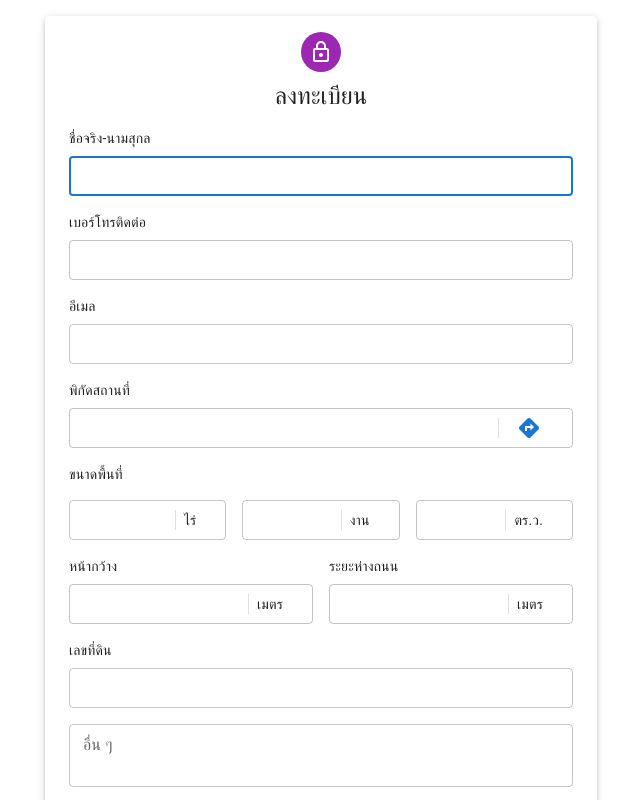
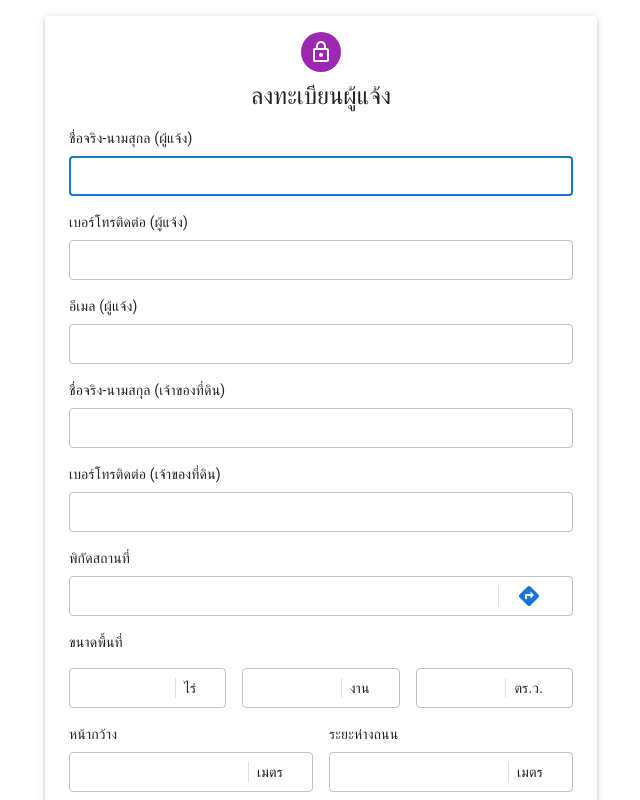
Before and after one commit to teeerapon/Reminder_APP, a React (Create React App) app: page / in a window 1280 px wide. Shown: the top 800 px of the page, without its empty margins (319-959 px from the left). Built offline with nearby package versions, Linux system fonts and the light colour scheme.

Commit message:
Add Owner

```diff
--- a/src/Reminder_page.js
+++ b/src/Reminder_page.js
@@ -22,29 +22,20 @@ const theme = createTheme();
 
 export default function SignUp() {
 
-  const [forms, setForms] = React.useState([{ Name: "", Tell: "", Email: "", Latitude: "", Longitude: "", Area_width: "", Area_road: "", Area_total: "", NumberArea: "", Remark: "" }]);
+  const [forms, setForms] = React.useState([{ Name: "", Tell: "", Email: "", Owner_Name: "", Owner_Tell: "", Latitude: "", Longitude: "", Area_width: "", Area_road: "", Area_total: "", NumberArea: "", Remark: "" }]);
   const [size, setSize] = React.useState([{ farm: "", work: "", wa: "" }])
   const navigate = useNavigate();
   const [checked_name, setChecked_name] = React.useState(1)
   const [checked_tel, setChecked_tel] = React.useState(1)
   const [checked_email, setChecked_email] = React.useState(1)
-  const [location, setLocation] = React.useState({
-    loaded: false,
-    coordinates: { lat: "", lng: "" },
-  });
 
   const onSuccess = (location) => {
-    setLocation({
-      loaded: true,
-      coordinates: {
-        lat: location.coords.latitude,
-        lng: location.coords.longitude,
-      },
-    });
     const FromValues = {
       Name: forms.Name,
       Tell: forms.Tell,
       Email: forms.Email,
+      Owner_Name: forms.Owner_Name,
+      Owner_Tell: forms.Owner_Tell,
       Latitude: location.coords.latitude,
       Longitude: location.coords.longitude,
       Area_width: forms.Area_width,
@@ -56,26 +47,16 @@ export default function SignUp() {
     setForms(FromValues)
   };
 
-  const onError = (error) => {
-    setLocation({
-      loaded: true,
-      error: {
-        code: error.code,
-        message: error.message,
-      },
-    });
-  };
-
   const getUserGeolocationDetails = (event) => {
     event.preventDefault();
     if (!("geolocation" in navigator)) {
-      onError({
+      alert({
         code: 0,
         message: "Geolocation not supported",
       });
     }
 
-    navigator.geolocation.getCurrentPosition(onSuccess, onError);
+    navigator.geolocation.getCurrentPosition(onSuccess);
   };
 
   const handle_sumbitForms = (event) => {
@@ -117,6 +98,8 @@ export default function SignUp() {
         Name: forms.Name,
         Tell: forms.Tell,
         Email: forms.Email,
+        Owner_Name: forms.Owner_Name,
+        Owner_Tell: forms.Owner_Tell,
         Latitude: forms.Latitude,
         Longitude: forms.Longitude,
         Area_width: forms.Area_width,
@@ -144,6 +127,8 @@ export default function SignUp() {
       Name: event.target.value,
       Tell: forms.Tell,
       Email: forms.Email,
+      Owner_Name: forms.Owner_Name,
+      Owner_Tell: forms.Owner_Tell,
       Latitude: forms.Latitude,
       Longitude: forms.Longitude,
       Area_width: forms.Area_width,
@@ -161,6 +146,8 @@ export default function SignUp() {
       Name: forms.Name,
       Tell: event.target.value,
       Email: forms.Email,
+      Owner_Name: forms.Owner_Name,
+      Owner_Tell: forms.Owner_Tell,
       Latitude: forms.Latitude,
       Longitude: forms.Longitude,
       Area_width: forms.Area_width,
@@ -179,6 +166,46 @@ export default function SignUp() {
       Name: forms.Name,
       Tell: forms.Tell,
       Email: event.target.value,
+      Owner_Name: forms.Owner_Name,
+      Owner_Tell: forms.Owner_Tell,
+      Latitude: forms.Latitude,
+      Longitude: forms.Longitude,
+      Area_width: forms.Area_width,
+      Area_road: forms.Area_road,
+      Area_total: forms.Area_total,
+      NumberArea: forms.NumberArea,
+      Remark: forms.Remark,
+    }
+    setForms(FromValues)
+  }
+
+  const handleChange_Owner_Name = (event) => {
+    event.preventDefault();
+    const FromValues = {
+      Name: forms.Name,
+      Tell: forms.Tell,
+      Email: forms.Email,
+      Owner_Name: event.target.value,
+      Owner_Tell: forms.Owner_Tell,
+      Latitude: forms.Latitude,
+      Longitude: forms.Longitude,
+      Area_width: forms.Area_width,
+      Area_road: forms.Area_road,
+      Area_total: forms.Area_total,
+      NumberArea: forms.NumberArea,
+      Remark: forms.Remark,
+    }
+    setForms(FromValues)
+  }
+
+  const handleChange_Owner_Tell = (event) => {
+    event.preventDefault();
+    const FromValues = {
+      Name: forms.Name,
+      Tell: forms.Tell,
+      Email: forms.Email,
+      Owner_Name: forms.Owner_Name,
+      Owner_Tell: event.target.value,
       Latitude: forms.Latitude,
       Longitude: forms.Longitude,
       Area_width: forms.Area_width,
@@ -196,6 +223,8 @@ export default function SignUp() {
       Name: forms.Name,
       Tell: forms.Tell,
       Email: forms.Email,
+      Owner_Name: forms.Owner_Name,
+      Owner_Tell: forms.Owner_Tell,
       Latitude: forms.Latitude,
       Longitude: forms.Longitude,
       Area_width: event.target.value,
@@ -213,6 +242,8 @@ export default function SignUp() {
       Name: forms.Name,
       Tell: forms.Tell,
       Email: forms.Email,
+      Owner_Name: forms.Owner_Name,
+      Owner_Tell: forms.Owner_Tell,
       Latitude: forms.Latitude,
       Longitude: forms.Longitude,
       Area_width: forms.Area_width,
@@ -260,6 +291,8 @@ export default function SignUp() {
       Name: forms.Name,
       Tell: forms.Tell,
       Email: forms.Email,
+      Owner_Name: forms.Owner_Name,
+      Owner_Tell: forms.Owner_Tell,
       Latitude: forms.Latitude,
       Longitude: forms.Longitude,
       Area_width: forms.Area_width,
@@ -277,6 +310,8 @@ export default function SignUp() {
       Name: forms.Name,
       Tell: forms.Tell,
       Email: forms.Email,
+      Owner_Name: forms.Owner_Name,
+      Owner_Tell: forms.Owner_Tell,
       Latitude: forms.Latitude,
       Longitude: forms.Longitude,
       Area_width: forms.Area_width,
@@ -313,13 +348,13 @@ export default function SignUp() {
                 <LockOutlinedIcon />
               </Avatar>
               <Typography component="h1" variant="h5">
-                ลงทะเบียน
+                ลงทะเบียนผู้แจ้ง
               </Typography>
               <Box component="form" noValidate sx={{ mt: 2 }}>
                 <Grid container spacing={2}>
                   <Grid item xs={12}>
                     <Typography variant="body2" sx={{ pb: 1 }} color={checked_name === 1 ? null : "error"}>
-                      ชื่อจริง-นามสุกล
+                      ชื่อจริง-นามสุกล (ผู้แจ้ง)
                     </Typography>
                     <TextField
                       size="small"
@@ -328,7 +363,6 @@ export default function SignUp() {
                       required
                       fullWidth
                       id="firstName"
-                      //variant="standard"
                       autoFocus
                       value={forms.Name}
                       onChange={handleChange_remind_name}
@@ -338,7 +372,7 @@ export default function SignUp() {
                   </Grid>
                   <Grid item xs={12}>
                     <Typography variant="body2" sx={{ pb: 1 }} color={checked_tel === 1 ? null : "error"}>
-                      เบอร์โทรติดต่อ
+                      เบอร์โทรติดต่อ (ผู้แจ้ง)
                     </Typography>
                     <TextField
                       size="small"
@@ -346,8 +380,6 @@ export default function SignUp() {
                       fullWidth
                       id="tel"
                       name="tel"
-                      //variant="standard"
-                      autoComplete="tel"
                       value={forms.Tell}
                       onChange={handleChange_tel}
                       error={checked_tel === 1 ? false : true}
@@ -356,20 +388,47 @@ export default function SignUp() {
                   </Grid>
                   <Grid item xs={12}>
                     <Typography variant="body2" sx={{ pb: 1 }} color={checked_email === 1 ? null : "error"}>
-                      อีเมล
+                      อีเมล (ผู้แจ้ง)
                     </Typography>
                     <TextField
                       size="small"
                       required
                       fullWidth
                       id="email"
-                      //variant="standard"
                       name="email"
                       autoComplete="email"
                       value={forms.Email}
                       onChange={handleChange_email}
                       error={checked_email === 1 ? false : true}
                       helperText={checked_email === 1 ? null : "Incorrect entry."}
+                    />
+                  </Grid>
+                  <Grid item xs={12}>
+                    <Typography variant="body2" sx={{ pb: 1 }}>
+                      ชื่อจริง-นามสกุล (เจ้าของที่ดิน)
+                    </Typography>
+                    <TextField
+                      size="small"
+                      required
+                      fullWidth
+                      id="Owner_Name"
+                      name="Owner_Name"
+                      value={forms.Owner_Name}
+                      onChange={handleChange_Owner_Name}
+                    />
+                  </Grid>
+                  <Grid item xs={12}>
+                    <Typography variant="body2" sx={{ pb: 1 }} >
+                      เบอร์โทรติดต่อ (เจ้าของที่ดิน)
+                    </Typography>
+                    <TextField
+                      size="small"
+                      required
+                      fullWidth
+                      id="Owner_Tell"
+                      name="Owner_Tell"
+                      value={forms.Owner_Tell}
+                      onChange={handleChange_Owner_Tell}
                     />
                   </Grid>
                   <Grid item xs={12}>
@@ -522,7 +581,7 @@ export default function SignUp() {
                       onChange={handleChange_land_number}
                     />
                   </Grid>
-                  <Grid item xs={12}>
+                  <Grid item xs={12} sx={{ mt: 1 }}>
                     <TextField
                       size="small"
                       fullWidth
```
